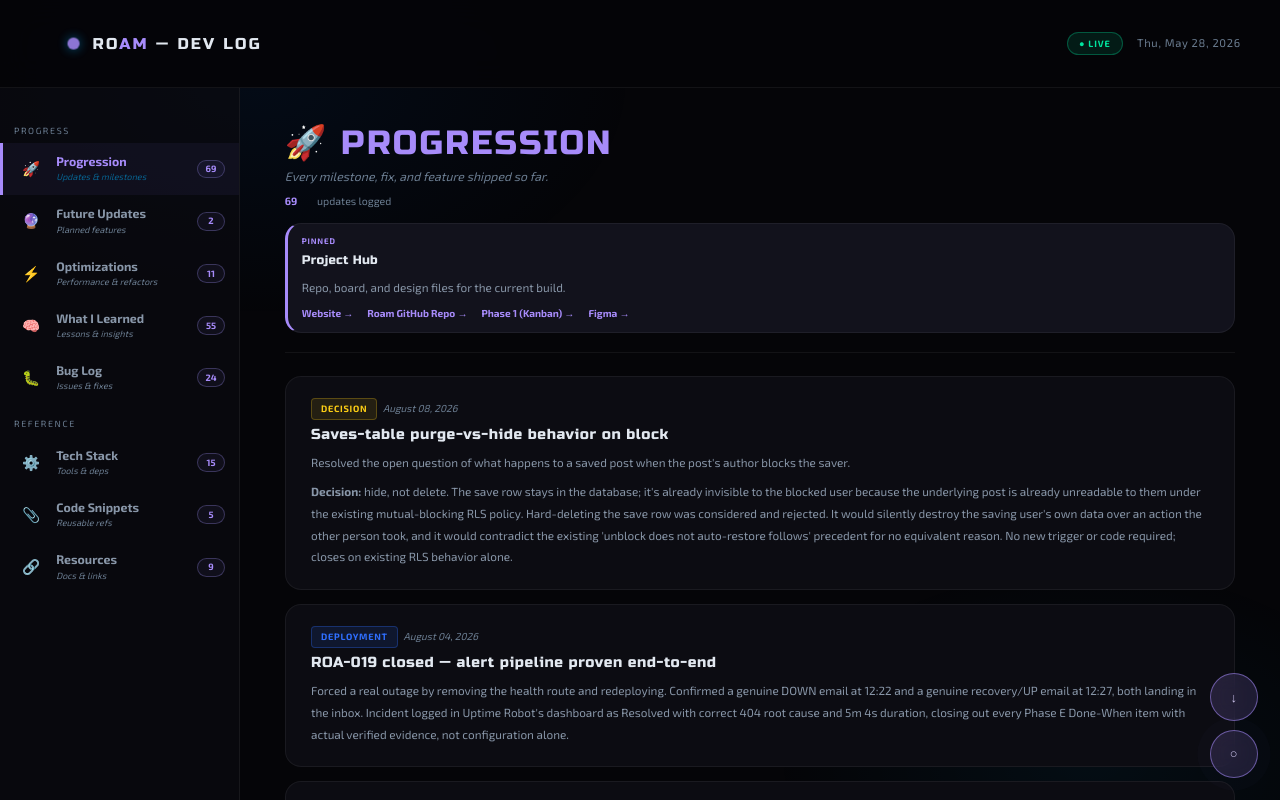
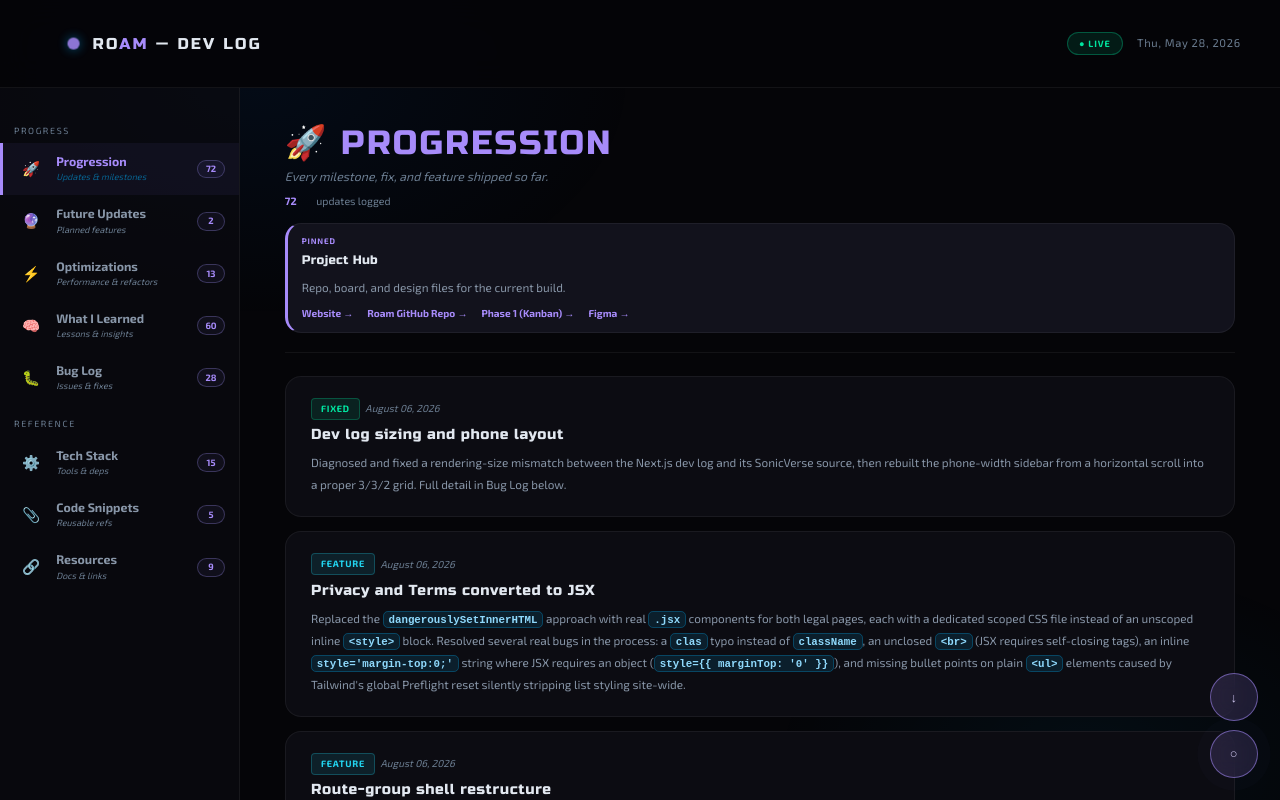
Before and after one commit to NomadCode33/roam, a Next.js app: page /dev-log in a window 1280 px wide. Built offline with nearby package versions, Linux system fonts and the light colour scheme.

Commit message:
added new entries

```diff
--- a/app/dev-log/page.jsx
+++ b/app/dev-log/page.jsx
@@ -372,8 +372,29 @@ const DATA = {
   // Fields per entry: id, date, title, body (string/array), tag/tags (optional)
   progression: [
     {
+      id: 72,
+      date: "August 06, 2026",
+      title: "Dev log sizing and phone layout",
+      body: "Diagnosed and fixed a rendering-size mismatch between the Next.js dev log and its SonicVerse source, then rebuilt the phone-width sidebar from a horizontal scroll into a proper 3/3/2 grid. Full detail in Bug Log below.",
+      tag: "fixed"
+    },
+    {
+      id: 71,
+      date: "August 06, 2026",
+      title: "Privacy and Terms converted to JSX",
+      body: "Replaced the `dangerouslySetInnerHTML` approach with real `.jsx` components for both legal pages, each with a dedicated scoped CSS file instead of an unscoped inline `<style>` block. Resolved several real bugs in the process: a `clas` typo instead of `className`, an unclosed `<br>` (JSX requires self-closing tags), an inline `style='margin-top:0;'` string where JSX requires an object (`style={{ marginTop: '0' }}`), and missing bullet points on plain `<ul>` elements caused by Tailwind's global Preflight reset silently stripping list styling site-wide.",
+      tag: "feature"
+    },
+    {
+      id: 70,
+      date: "August 06, 2026",
+      title: "Route-group shell restructure",
+      body: "Split root `app/layout.js` from a combined Nav/Footer/fonts file into two layers: root layout now holds only `globals.css`, font variables, and `<html>/<body>`, genuinely universal content every route needs. A new `app/(main)/layout.js` holds Nav and Footer, wrapping only pages nested inside `(main)/`. `privacy`, `terms`, and `dev-log` sit as siblings to `(main)`, not children, giving them standalone rendering with no Nav/Footer. Confirmed working via live screenshots showing correct layout application on both sides of the split.",
+      tag: "feature"
+    },
+    {
       id: 69,
-      date: "August 08, 2026",
+      date: "August 05, 2026",
       title: "Saves-table purge-vs-hide behavior on block",
       body: [
         "Resolved the open question of what happens to a saved post when the post's author blocks the saver.",
@@ -971,6 +992,34 @@ const DATA = {
     },
     */
 optimize: [
+    {
+      id: 13,
+      month: "August 2026",
+      date: "August 06, 2026",
+      title: "devlog.css: phone sidebar layout (xs breakpoint)",
+      body: "The original horizontal-scrolling tab row didn't match what was wanted for narrow phones. Getting to a clean 3/3/2 grid took two attempts because the first fix (`display: grid` alone) only grouped tabs by their section wrapper, not individually.",
+      bullets: [
+        "Added `display: contents` on each section's wrapper `<div>` so grid treats individual tabs as direct children instead of section-bundles",
+        "First attempt at filling the trailing empty grid slot used `:last-child`, which misfired — `display: contents` changes how `:last-child` resolves across the flattened boundary, so it targeted the wrong tile",
+        "Replaced with an explicit `.dn-tab:nth-child(8) { grid-column: 1 / 3 }`, using absolute position instead of relative-to-parent, which fixed it correctly",
+        "Known fragility: `nth-child(8)` is a magic number tied to today's exact 8-tab count and order — flagged for a code comment or future revisit if the tab list ever changes"
+      ],
+      tags: "refactor"
+    },
+    {
+      id: 12,
+      month: "August 2026",
+      date: "August 06, 2026",
+      title: "devlog.css: root font-size scoping",
+      body: "I realized the size mismatch between the Next.js dev log and its SonicVerse source wasn't a token problem, the `:root` token values were byte-for-byte identical between both files. The actual cause was a missing `html { font-size: 62.5% }` rule that SonicVerse's global CSS had and Next.js's didn't, since every token in the file is written in `rem`, which always resolves against the root `<html>` element, not any local wrapper.",
+      bullets: [
+        "Confirmed via dev tools' computed-style panel on both pages side by side, not by eyeballing screenshots",
+        "Ruled out applying the fix globally, since it would silently break every Tailwind utility class elsewhere in the app (Tailwind assumes `1rem = 16px`)",
+        "Scoped the fix by placing `html { font-size: 70% }` directly inside `devlog.css` itself — safe because that file only ever loads on the standalone `/dev-log` route, so the rule never reaches any Tailwind-using page",
+        "Landed on `70%` (11.2px root) as a deliberate middle ground between SonicVerse's `10px` and Tailwind's native `16px`, rather than matching either exactly"
+      ],
+      tags: "refactor"
+    },
     {
       id: 11,
       month: "August 2026",
@@ -1179,6 +1228,11 @@ optimize: [
     { id: 53, topic: "Configuration success is not the same as functional proof", body: "Extending the DDL/DML 'Success ≠ verified' principle from earlier sessions: a monitor showing 'Up' with a correctly filled-in alert contact still isn't proof the alert pipeline works. Only a real triggered event, an actual forced outage producing an actual received email, counts as verification. This is now a standing project rule, not a one-off check for ROA-019." },
     { id: 54, topic: "A dependency field being 'fine in practice' isn't the same as being correct", body: "Build order can be executed correctly by a developer's own judgment even while the tracked metadata (a kanban JSON dependency array) describes something different. The two are separate claims. One about what happened and one about what a document says happened, and only checking the former doesn't verify the latter." },
     { id: 55, topic: "Shared UI shells shouldn't be finalized before real page designs exist", body: "Committing to a single rigid page layout before knowing whether every page (e.g., a full-bleed map view) can actually use it risks the same retrofit cost as building any other abstraction ahead of its real use cases. Next.js App Router's nested/route-group layouts make it cheap to defer this correctly. Build the minimum shared shell now, add sibling layouts later once real requirements are known." },
+    { id: 56, topic: "rem vs. em vs. px are not interchangeable defaults", body: "`rem` always resolves against the root `<html>` element's font-size, regardless of any parent element's own font-size. `em` is the one that cascades from the nearest ancestor. This distinction is why a root font-size override can't be 'scoped' to a wrapper div using `rem`-based CSS; the unit definition itself ignores local scoping." },
+    { id: 57, topic: "Tailwind's Preflight reset silently overrides hand-written CSS", body: "Any page that loads `globals.css` inherits Tailwind's base reset, even pages that never use a single Tailwind utility class. This showed up first as a root-font-size conflict (blocking the 62.5% trick globally) and again as missing list bullets on plain `<ul>` elements. Same underlying cause, two different symptoms." },
+    { id: 58, topic: "CSS specificity ties break by source order, not 'weight'", body: "When two selectors have identical specificity, the one imported later in the file/build order wins. When specificity actually differs (an ID vs. a class, for example), specificity wins regardless of import order. These are two separate rules, not one 'which is bigger' comparison." },
+    { id: 59, topic: "`display: contents` changes how `:last-child` and similar pseudo-selectors resolve", body: "Flattening a wrapper element out of the layout tree with `display: contents` can cause child-position selectors to match differently than expected, since the browser's notion of sibling order shifts once the wrapper visually disappears. Explicit `nth-child(n)` targeting sidesteps the ambiguity." },
+    { id: 60, topic: "Route groups `(name)` are excluded from the URL, not the layout tree", body: "A folder in Next.js App Router wrapped in parentheses is invisible to the resulting URL path but fully real for layout nesting purposes. `app/(main)/dashboard/page.js` renders at `/dashboard`, not `/main/dashboard`, while still inheriting `(main)/layout.js`." },
     //{ id: 10, topic: "", body: "" },
   ],
 
@@ -1199,6 +1253,45 @@ optimize: [
     },
   */
   bugs: [
+    /*{
+      id: 29,
+      title: "",
+      status: "fixed",
+      date: "Mar 25, 2026",
+      body: [
+        "",
+        "",
+        ""
+      ]
+    },*/
+    {
+      id: 28,
+      title: "Missing bullet points on plain `<ul>` lists in privacy.jsx",
+      status: "fixed",
+      date: "August 06, 2026",
+      body: "Tailwind's Preflight reset strips default list styling globally, including on hand-styled pages that never use Tailwind utilities directly. Fixed with a targeted override: `ul:not(.pills-list):not(.rights-list):not(.toc-list) { list-style: disc; padding-left: 20px; }`. The exclusion list had to be corrected mid-fix after it initially over-applied bullets to the 'On this page' table of contents."
+    },
+    {
+      id: 27,
+      title: "JSX build errors in privacy.jsx",
+      status: "fixed",
+      date: "August 06, 2026",
+      body: "Three separate invalid-JSX issues: `clas='hero-eyebrow'` (typo, not a real attribute), a bare `<br>` (JSX requires self-closing `<br />`), and `style='margin-top:0;'` written as a string where JSX requires a camelCased object (`style={{ marginTop: '0' }}`)."
+    },
+    {
+      id: 26,
+      title: "Dev log phone sidebar rendering as an uneven grid",
+      status: "fixed",
+      date: "August 06, 2026",
+      body: "Tabs were wrapping into visually uneven rows instead of a clean 3/3/2 pattern. Root cause was per-section wrapper `<div>`s being treated as single grid items by CSS Grid instead of their individual tab children. Fixed with `display: contents` on the wrappers plus explicit `nth-child(8)` positioning for the trailing slot."
+    },
+    {
+      id: 25,
+      title: "Dev log rendering oversized compared to SonicVerse reference",
+      status: "fixed",
+      date: "August 06, 2026",
+      body: "Initially suspected the CSS token values themselves were tuned larger. A full read of both `:root` blocks showed they were identical, the real cause was a missing root font-size override (see in Optimizations tab). Fixed by scoping a `70%` root font-size rule inside `devlog.css`."
+    },
     {
       id: 24,
       title: "Disputed Whether the Live Workflow Actually Contained the Fix",
```
